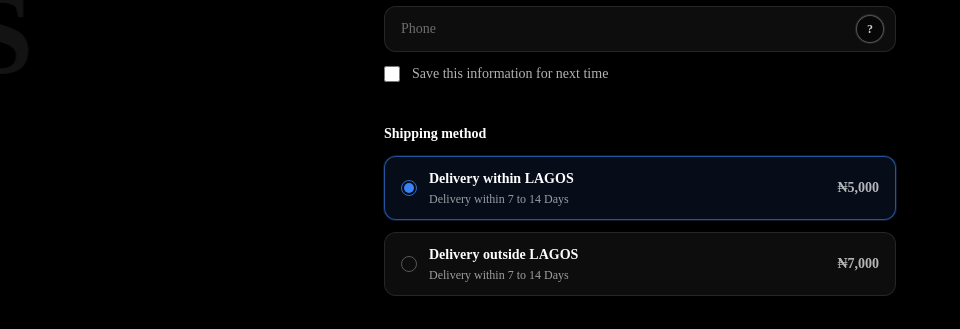
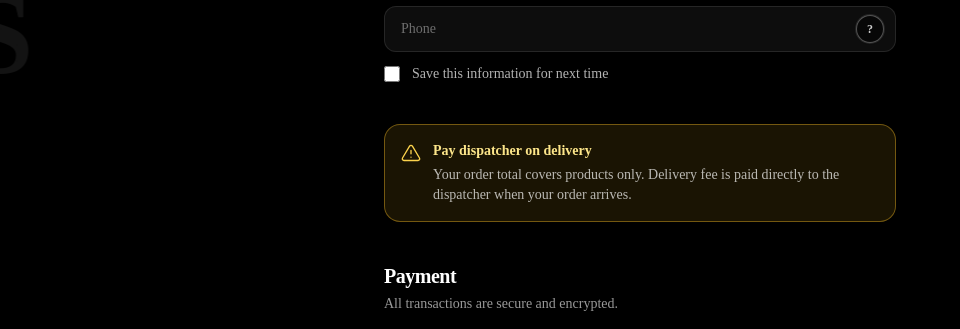
Before and after one commit to d4mie/Laglivin, a Next.js app: page /checkout in a window 1280 px wide. Shown: the part 820-1149 px from the top of the page, without its empty margins (0-960 px from the left). Built offline with nearby package versions, Linux system fonts and the light colour scheme; no server answers.

Commit message:
Replace checkout shipping method with pay-on-delivery notice.
Delivery fee is paid to the dispatcher on arrival, so checkout only charges for products.

```diff
--- a/components/CheckoutForm.js
+++ b/components/CheckoutForm.js
@@ -302,7 +302,6 @@ export default function CheckoutForm() {
   const [stateRegion, setStateRegion] = useState("Lagos");
   const [postalCode, setPostalCode] = useState("");
   const [phone, setPhone] = useState("");
-  const [shippingMethod, setShippingMethod] = useState("lagos"); // lagos | outside
   const [billingSameAsShipping, setBillingSameAsShipping] = useState(true);
   const [billingCountry, setBillingCountry] = useState("Nigeria");
   const [billingFirstName, setBillingFirstName] = useState("");
@@ -355,11 +354,8 @@ export default function CheckoutForm() {
     );
   }, [items]);
 
-  const shippingCost = useMemo(() => {
-    if (deliveryMode !== "ship") return 0;
-    return shippingMethod === "lagos" ? 5000 : 7000;
-  }, [deliveryMode, shippingMethod]);
-
+  // Delivery fee is paid to the dispatcher on arrival — not charged at checkout.
+  const shippingCost = 0;
   const totalNaira = subtotalNaira + shippingCost;
 
   const missingRequiredFields = useMemo(() => {
@@ -525,7 +521,10 @@ export default function CheckoutForm() {
               })),
               shipping: {
                 mode: deliveryMode,
-                method: deliveryMode === "ship" ? shippingMethod : "pickup",
+                method:
+                  deliveryMode === "ship"
+                    ? "pay_dispatcher_on_delivery"
+                    : "pickup",
                 shippingCostNaira: shippingCost,
               },
               contact: {
@@ -886,25 +885,36 @@ export default function CheckoutForm() {
       </div>
 
       {deliveryMode === "ship" ? (
-        <div className="mt-10">
-          <p className="text-sm font-semibold text-white">Shipping method</p>
-          <div className="mt-3 space-y-3">
-            <RadioRow
-              name="shipping"
-              checked={shippingMethod === "lagos"}
-              onChange={() => setShippingMethod("lagos")}
-              title="Delivery within LAGOS"
-              subtitle="Delivery within 7 to 14 Days"
-              rightSlot={formatNaira(5000)}
-            />
-            <RadioRow
-              name="shipping"
-              checked={shippingMethod === "outside"}
-              onChange={() => setShippingMethod("outside")}
-              title="Delivery outside LAGOS"
-              subtitle="Delivery within 7 to 14 Days"
-              rightSlot={formatNaira(7000)}
-            />
+        <div
+          className="mt-10 rounded-2xl border border-amber-400/40 bg-amber-400/10 px-4 py-4"
+          role="note"
+        >
+          <div className="flex items-start gap-3">
+            <svg
+              aria-hidden="true"
+              className="mt-0.5 shrink-0 text-amber-300"
+              width="20"
+              height="20"
+              viewBox="0 0 24 24"
+              fill="none"
+            >
+              <path
+                d="M12 9v4m0 4h.01M10.29 3.86 1.82 18a2 2 0 0 0 1.71 3h16.94a2 2 0 0 0 1.71-3L13.71 3.86a2 2 0 0 0-3.42 0Z"
+                stroke="currentColor"
+                strokeWidth="1.6"
+                strokeLinecap="round"
+                strokeLinejoin="round"
+              />
+            </svg>
+            <div className="min-w-0">
+              <p className="text-sm font-semibold text-amber-200">
+                Pay dispatcher on delivery
+              </p>
+              <p className="mt-1 text-sm text-white/70">
+                Your order total covers products only. Delivery fee is paid
+                directly to the dispatcher when your order arrives.
+              </p>
+            </div>
           </div>
         </div>
       ) : null}
```
